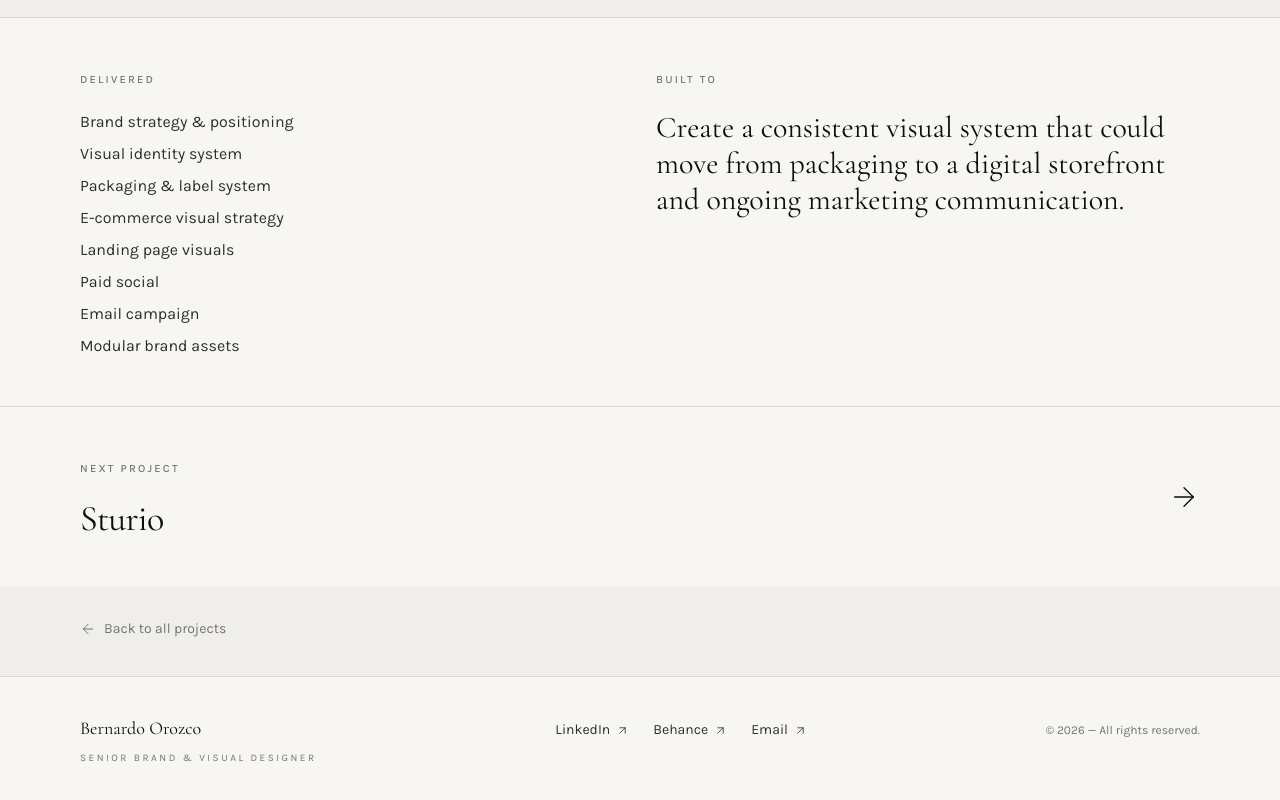
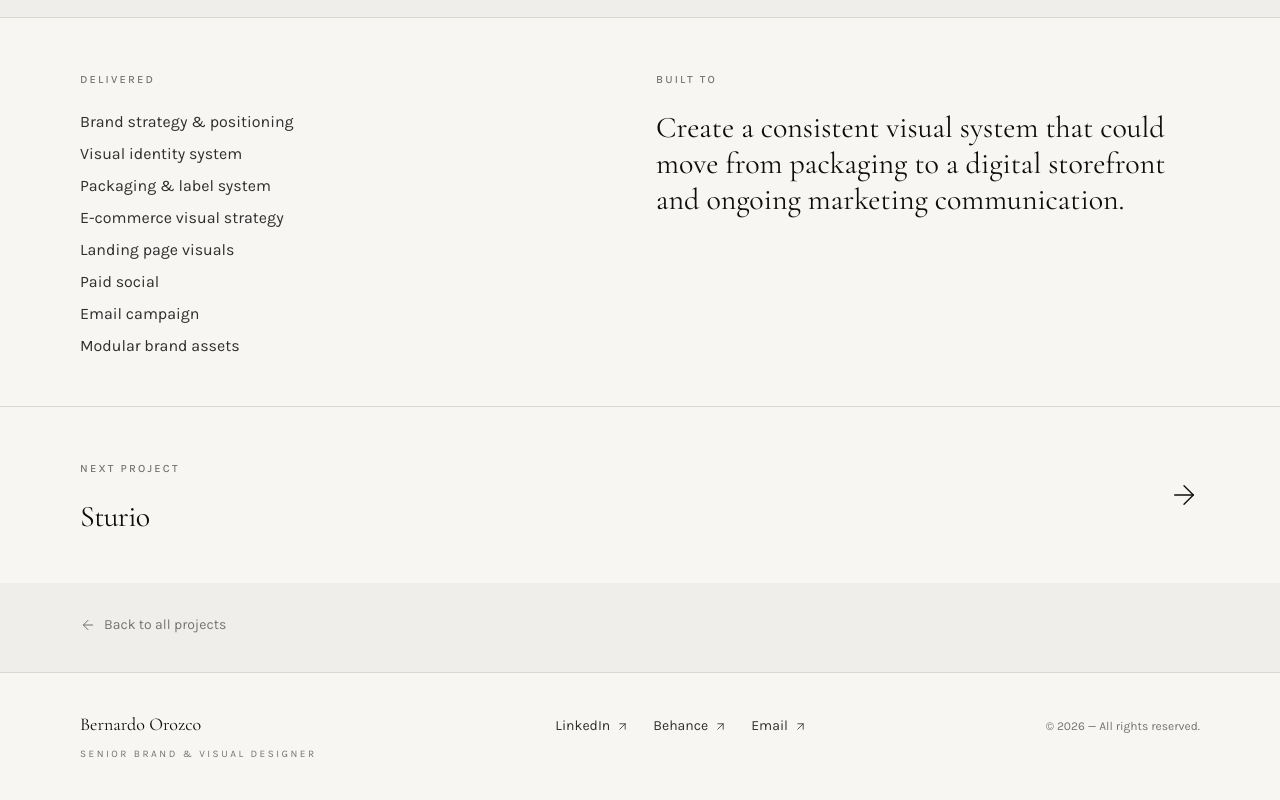
Before and after one commit to deetyu/bernardportfolio, a React (Vite) app: page /work/arya-cosmetics in a window 1280 px wide. Shown: the part 4979-5779 px from the top of the page. Built offline with nearby package versions, Linux system fonts and the light colour scheme; the HTML template or start-up script is replaced by a standard one.

Commit message:
Changes
Co-authored-by: deetyu <329777238+deetyu@users.noreply.github.com>

```diff
--- a/src/pages/ProjectDetail.tsx
+++ b/src/pages/ProjectDetail.tsx
@@ -243,7 +243,7 @@ export default function ProjectDetail() {
             <div className="flex items-center justify-between">
               <div>
                 <p className="eyebrow mb-4">Next Project</p>
-                <h2 className="font-serif text-3xl md:text-4xl text-ink group-hover:opacity-70 transition-opacity duration-300">
+                <h2 className="font-serif text-2xl md:text-3xl text-ink group-hover:opacity-70 transition-opacity duration-300">
                   {nextProject.title}
                 </h2>
               </div>
```
